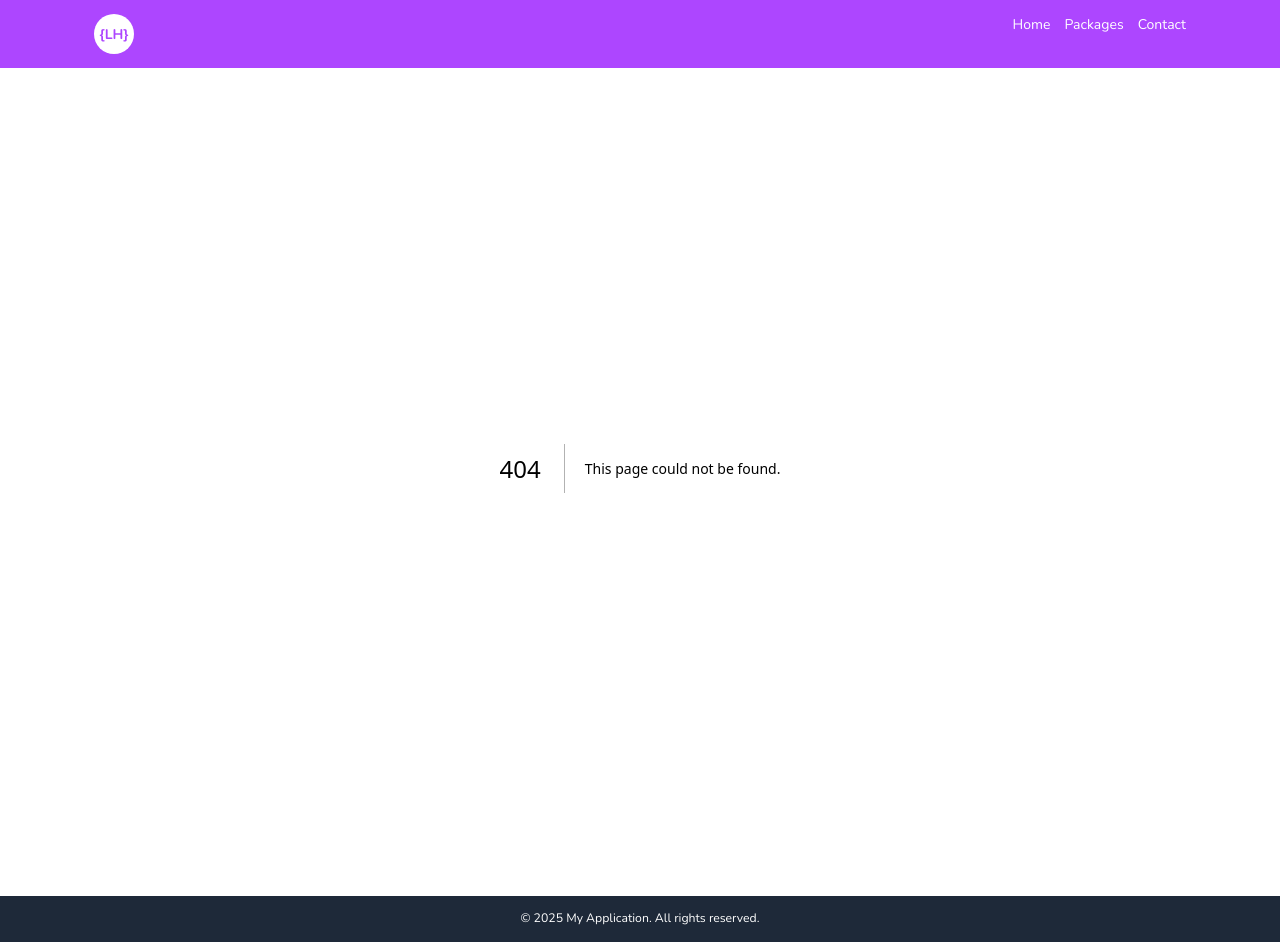
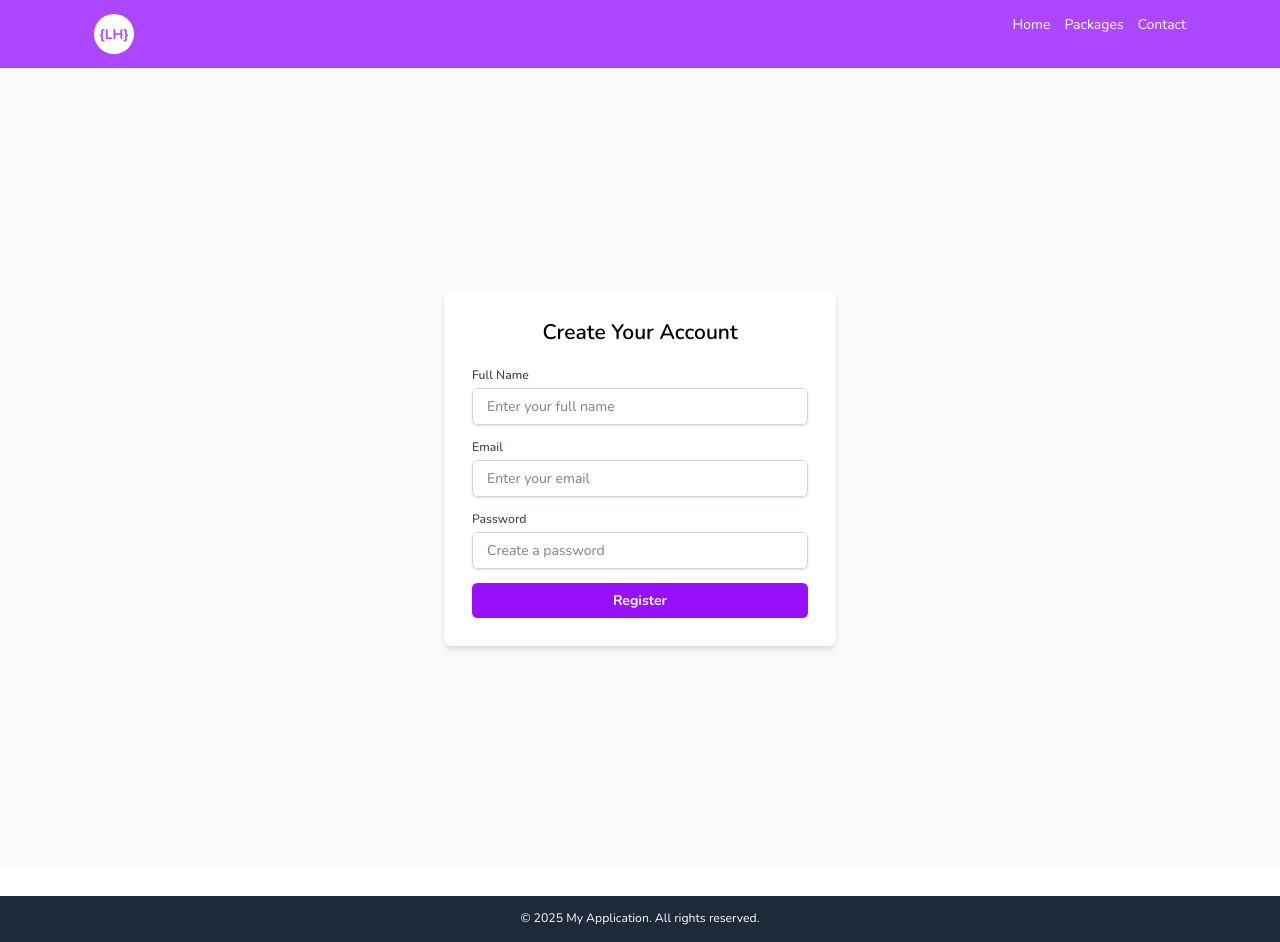
Before and after one commit to Shomen/learn-pwa-public, a Next.js app: page /registration in a window 1280 px wide. Before the commit this address had no page. Built offline with nearby package versions, Linux system fonts and the light colour scheme.

Commit message:
Created Login & Registration pages

```diff
--- /dev/null
+++ b/src/app/login/page.tsx
@@ -0,0 +1,39 @@
+/**
+ * Login page
+ */
+import Image from "next/image";
+
+export default function Login() {
+    return (
+        <div className="flex flex-col items-center justify-center min-h-screen bg-stone-50">
+            <div className="bg-white p-8 rounded-lg shadow-md w-full max-w-md">
+                <h2 className="text-2xl font-semibold mb-6 text-center">Login to Your Account</h2>
+                <form className="space-y-4">
+                    <div>
+                        <label htmlFor="email" className="block text-sm font-medium text-gray-700">Email</label>
+                        <input
+                            type="email"
+                            id="email"
+                            className="mt-1 block w-full px-3 py-2 border border-gray-300 rounded-md shadow-sm focus:outline-none focus:ring-purple-500 focus:border-purple-500"
+                            placeholder=" Enter your email"
+                        />
+                    </div>
+                    <div>
+                        <label htmlFor="password" className="block text-sm font-medium text-gray-700">Password</label>
+                        <input type="password"
+                            id="password"
+                            className="mt-1 block w-full px-3 py-2 border border-gray-300 rounded-md shadow-sm focus:outline-none focus:ring-purple-500 focus:border-purple-500"
+                            placeholder=" Enter your password"
+                        />
+                    </div>
+                    <button
+                        type="submit"
+                        className="w-full bg-purple-600 hover:bg-purple-700 text-white font-bold py-2 px-4 rounded-md transition"
+                    >
+                        Login
+                    </button>
+                </form>
+            </div>
+        </div>
+    );
+}
--- a/src/app/page.tsx
+++ b/src/app/page.tsx
@@ -1,4 +1,5 @@
 import Image from "next/image";
+import Link from "next/link";
 
 export default function Home() {
   return (
@@ -32,9 +33,11 @@ export default function Home() {
           <p className="text-lg mb-6">
             Join thousands of learners who have transformed their careers with LearnHub. Sign up now and take the first step towards achieving your goals.
           </p>
-          <button className="bg-purple-600 hover:bg-purple-700 text-white font-bold py-3 px-6 rounded-md transition">
-            Sign Up Now
-          </button>
+          <Link href="/registration">
+            <button className="cursor-pointer bg-purple-600 hover:bg-purple-700 text-white font-bold py-3 px-6 rounded-md transition">
+              Sign Up Now
+            </button>
+          </Link>
         </div>
       </section>
       <section className="max-w-4xl mx-auto my-12 px-4 text-center">
--- /dev/null
+++ b/src/app/registration/page.tsx
@@ -0,0 +1,47 @@
+/**
+ * Registration Page
+ */
+export default function RegistrationPage() {
+    return (
+        <div className="flex flex-col items-center justify-center min-h-screen bg-stone-50">
+            <div className="bg-white p-8 rounded-lg shadow-md w-full max-w-md">
+                <h2 className="text-2xl font-semibold mb-6 text-center">Create Your Account</h2>
+                <form className="space-y-4">
+                    <div>
+                        <label htmlFor="name" className="block text-sm font-medium text-gray-700">Full Name</label>
+                        <input
+                            type="text"
+                            id="name"
+                            className="mt-1 block w-full px-3 py-2 border border-gray-300 rounded-md shadow-sm focus:outline-none focus:ring-purple-500 focus:border-purple-500"
+                            placeholder=" Enter your full name"
+                        />
+                    </div>
+                    <div>
+                        <label htmlFor="email" className="block text-sm font-medium text-gray-700">Email</label>
+                        <input
+                            type="email"
+                            id="email"
+                            className="mt-1 block w-full px-3 py-2 border border-gray-300 rounded-md shadow-sm focus:outline-none focus:ring-purple-500 focus:border-purple-500"
+                            placeholder=" Enter your email"
+                        />
+                    </div>
+                    <div>
+                        <label htmlFor="password" className="block text-sm font-medium text-gray-700">Password</label>
+                        <input
+                            type="password"
+                            id="password"
+                            className="mt-1 block w-full px-3 py-2 border border-gray-300 rounded-md shadow-sm focus:outline-none focus:ring-purple-500 focus:border-purple-500"
+                            placeholder=" Create a password"
+                        />
+                    </div>
+                    <button
+                        type="submit"
+                        className="w-full bg-purple-600 hover:bg-purple-700 text-white font-bold py-2 px-4 rounded-md transition"
+                    >
+                        Register
+                    </button>
+                </form>
+            </div>
+        </div>
+    );
+}
```
